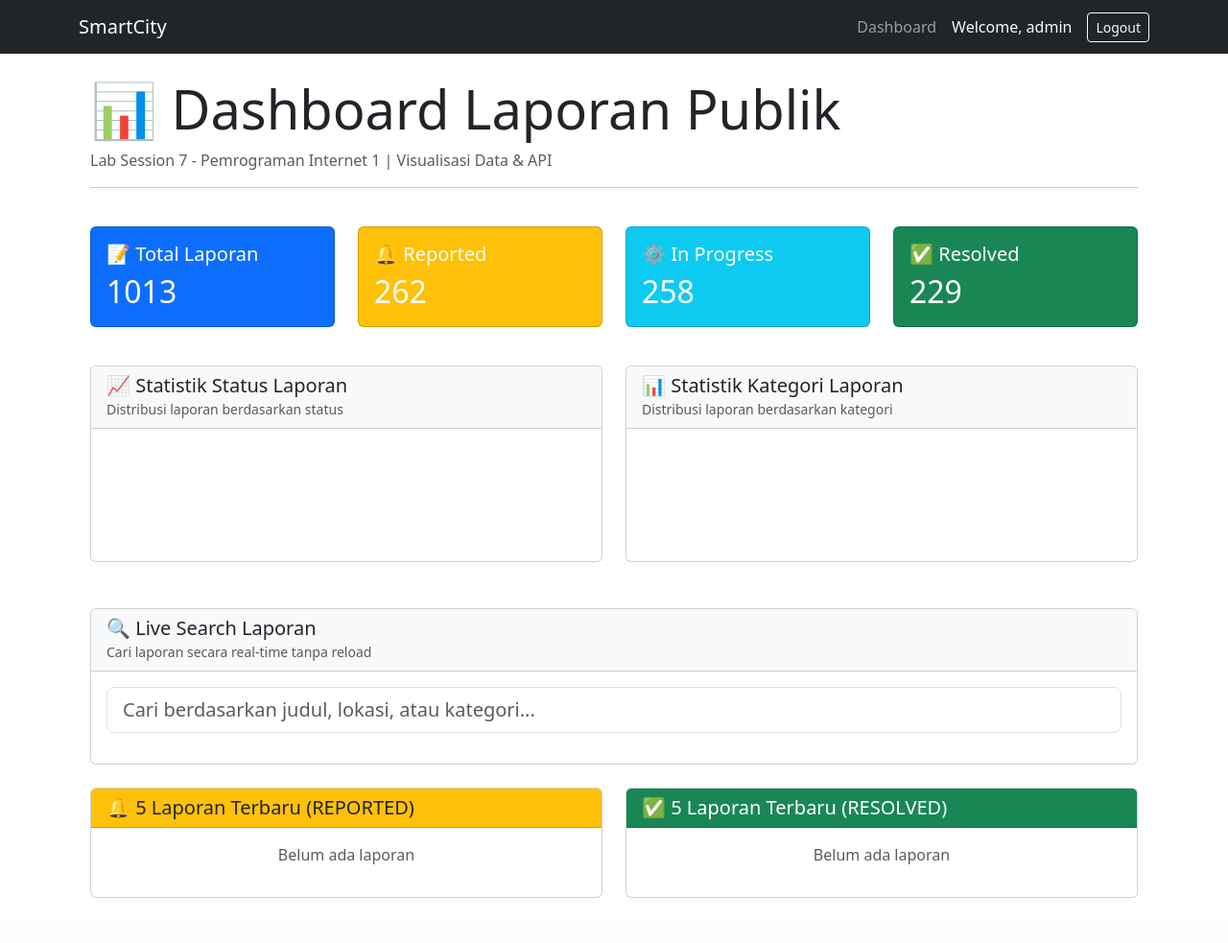
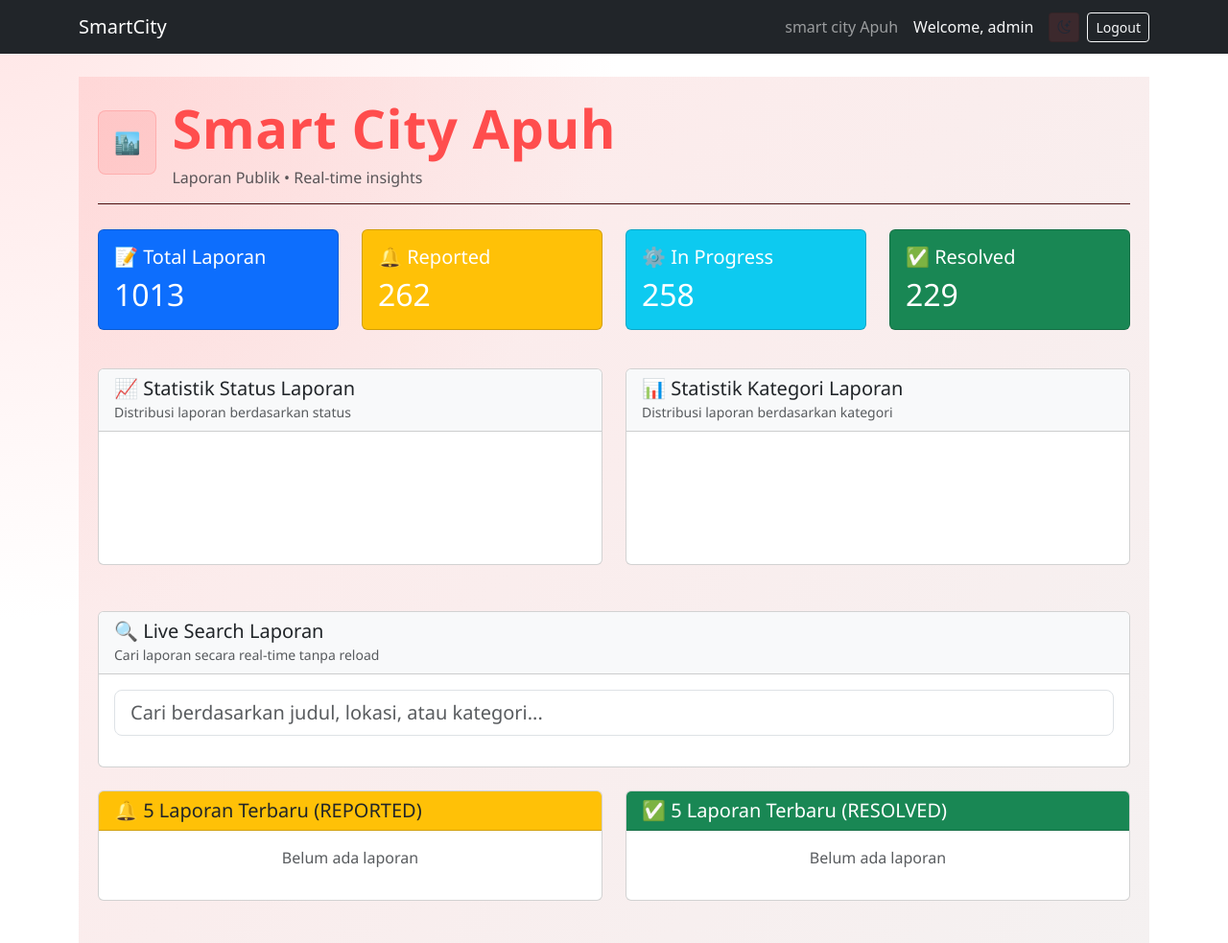
Before and after one commit to IET-Polinela/project-2026-Intannabila1234, a Django app: page /main/dashboard/ in a window 1280 px wide. Shown: the whole page at 96% size. Before the commit the page ends 936 px from the top, so only its background shows below. Run offline with Django 5.2, Linux system fonts and the light colour scheme; a user stored in the database is signed in; data comes from the database, SQL or seed files in the repository.

Commit message:
style: maroon theme + light/dark toggle for smart city dashboard

```diff
--- a/server_smartcity/dashboard_24782077/views.py
+++ b/server_smartcity/dashboard_24782077/views.py
@@ -21,7 +21,7 @@
 
     URL: /dashboard/
     """
-    template_name = 'dashboard/index.html'
+    template_name = 'dashboard.html'
 
     def get_context_data(self, **kwargs):
         """
--- /dev/null
+++ b/server_smartcity/static/css/theme.css
@@ -0,0 +1,96 @@
+/* Smart City Apuh - Maroon Theme (Light/Dark) */
+
+:root {
+  --bg: #ffffff;
+  --surface: rgba(255, 255, 255, 0.85);
+  --text: #1f2937;
+  --muted: rgba(31, 41, 55, 0.7);
+
+  --maroon-900: #2a0606;
+  --maroon-800: #4a0f0f;
+  --maroon-700: #661414;
+  --maroon-600: #8a1a1a;
+  --maroon-500: #ff4d4d;
+  --maroon-300: #ff9f9f;
+
+  --card-border: rgba(138, 26, 26, 0.35);
+  --shadow: 0 12px 35px rgba(0,0,0,0.18);
+}
+
+html[data-theme="dark"] {
+  --bg: #0b0202;
+  --surface: rgba(15, 5, 5, 0.72);
+  --text: #ffd1d1;
+  --muted: rgba(255, 209, 209, 0.72);
+
+  --card-border: rgba(255, 77, 77, 0.25);
+  --shadow: 0 18px 45px rgba(0,0,0,0.45);
+}
+
+body {
+  background: radial-gradient(circle at top left, rgba(255, 77, 77, 0.14) 0%, var(--bg) 40%, var(--bg) 100%);
+  color: var(--text);
+}
+
+.sc-apuh-page {
+  background: linear-gradient(135deg, rgba(255,77,77,0.12), rgba(74,15,15,0.06));
+}
+
+.sc-hero {
+  border-bottom: 1px solid var(--maroon-800);
+  padding-bottom: 15px;
+  margin-bottom: 26px;
+}
+
+.sc-hero h1 {
+  color: var(--maroon-500);
+  font-weight: 800;
+  letter-spacing: 0.5px;
+  margin: 0;
+}
+
+.sc-hero p {
+  color: var(--muted);
+  margin: 6px 0 0 0;
+}
+
+.sc-card {
+  background: var(--surface);
+  border: 1px solid var(--card-border);
+  border-radius: 14px;
+  box-shadow: var(--shadow);
+  backdrop-filter: blur(10px);
+}
+
+.sc-card-header {
+  background: rgba(74, 15, 15, 0.18);
+  border-bottom: 1px solid rgba(138, 26, 26, 0.2);
+}
+
+.sc-stat {
+  background: rgba(42, 6, 6, 0.65);
+  border: 1px solid rgba(102, 20, 20, 0.35);
+}
+
+html[data-theme="light"] .sc-stat {
+  background: rgba(255, 255, 255, 0.65);
+}
+
+.sc-badge {
+  border: 1px solid rgba(255, 77, 77, 0.25);
+  color: var(--maroon-500);
+  background: rgba(255, 77, 77, 0.10);
+}
+
+/* Toggle button */
+#themeToggle {
+  border: 1px solid rgba(255,255,255,0.35);
+  color: #fff;
+  background: rgba(74, 15, 15, 0.35);
+}
+
+html[data-theme="light"] #themeToggle {
+  border-color: rgba(0,0,0,0.12);
+  color: var(--text);
+  background: rgba(255, 77, 77, 0.12);
+}
--- a/server_smartcity/static/js/dashboard.js
+++ b/server_smartcity/static/js/dashboard.js
@@ -1,5 +1,5 @@
 /**
- * Dashboard.js: Pemrograman Internet 1
+ * Dashboard.js - Lab Session 7: Pemrograman Internet 1
  * * Fitur:
  * 1. Chart.js untuk visualisasi data (Doughnut & Bar Chart)
  * 2. Fetch API untuk mengambil data dari backend (tanpa reload)
--- a/server_smartcity/templates/base.html
+++ b/server_smartcity/templates/base.html
@@ -6,15 +6,29 @@
     <title>{% block title %}SmartCity{% endblock %}</title>
     <link href="https://cdn.jsdelivr.net/npm/bootstrap@5.3.0/dist/css/bootstrap.min.css" rel="stylesheet">
     <link href="https://cdn.jsdelivr.net/npm/bootstrap-icons@1.10.5/font/bootstrap-icons.css" rel="stylesheet">
+    {% load static %}
+    <link rel="stylesheet" href="{% static 'css/theme.css' %}">
 </head>
 <body>
+    <script>
+        // Auto theme: prefer user/system, default to light
+        (function () {
+            try {
+                const saved = localStorage.getItem('sc-theme');
+                const prefersDark = window.matchMedia && window.matchMedia('(prefers-color-scheme: dark)').matches;
+                const theme = saved || (prefersDark ? 'dark' : 'light');
+                document.documentElement.setAttribute('data-theme', theme);
+            } catch (e) {}
+        })();
+    </script>
     <nav class="navbar navbar-expand-lg navbar-dark bg-dark">
         <div class="container">
             <a class="navbar-brand" href="#">SmartCity</a>
             <div class="navbar-nav ms-auto align-items-center">
                 {% if user.is_authenticated %}
-                    <a class="nav-link" href="{% url 'dashboard:index' %}">Dashboard</a>
+<a class="nav-link" href="{% url 'dashboard:index' %}">smart city Apuh</a>
                     <span class="nav-link text-light">Welcome, {{ user.username }}</span>
+                    {% include 'theme_toggle_snippet.html' %}
                     <form action="{% url 'logout' %}" method="post" class="d-inline ms-2">
                         {% csrf_token %}
                         <button type="submit" class="btn btn-outline-light btn-sm">Logout</button>
--- a/server_smartcity/templates/dashboard.html
+++ b/server_smartcity/templates/dashboard.html
@@ -4,13 +4,16 @@
 {% block title %}Dashboard - Laporan Publik{% endblock %}
 
 {% block content %}
-<div class="container-fluid mt-4">
-    <!-- Page Title -->
-    <div class="row mb-4">
-        <div class="col-md-12">
-            <h1 class="display-4">📊 Dashboard Laporan Publik</h1>
-            <p class="text-muted">Lab Session 7 - Pemrograman Internet 1 | Visualisasi Data & API</p>
-            <hr>
+<div class="sc-apuh-page" style="min-height: 100vh; padding: 20px; font-family: 'Segoe UI', Tahoma, Geneva, Verdana, sans-serif;">
+    <div class="sc-hero">
+        <div class="d-flex align-items-center gap-3">
+            <div class="p-3 rounded-3" style="background: rgba(255,77,77,0.12); border:1px solid rgba(255,77,77,0.22);">
+                <span style="font-size:22px;">🏙️</span>
+            </div>
+            <div>
+                <h1 class="display-4">Smart City Apuh</h1>
+                <p class="text-muted">Laporan Publik • Real-time insights</p>
+            </div>
         </div>
     </div>
 
--- /dev/null
+++ b/server_smartcity/templates/theme_toggle_snippet.html
@@ -0,0 +1,16 @@
+{% load static %}
+<button id="themeToggle" type="button" class="btn btn-sm ms-2">
+  <i class="bi bi-moon-stars"></i>
+</button>
+<script>
+  (function(){
+    const btn = document.getElementById('themeToggle');
+    if(!btn) return;
+    btn.addEventListener('click', function(){
+      const current = document.documentElement.getAttribute('data-theme') || 'light';
+      const next = current === 'dark' ? 'light' : 'dark';
+      document.documentElement.setAttribute('data-theme', next);
+      try { localStorage.setItem('sc-theme', next); } catch(e) {}
+    });
+  })();
+</script>
```
Also changed, not shown: server_smartcity/templates/contacts/Base.html (+165 -17 lines).
